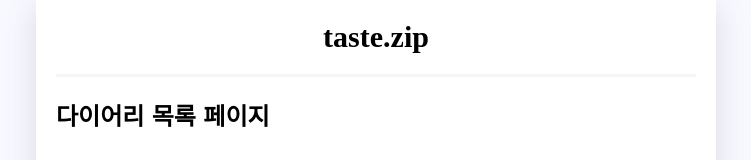
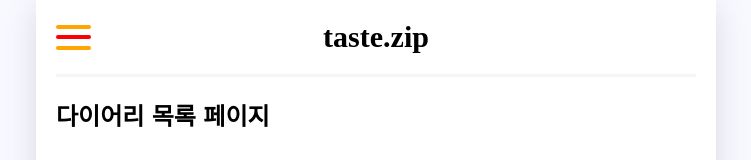
Before and after one commit to reliability-engineering-hub/taste-zip-fe, a React (Create React App) app: page / in a window 1280 px wide. Shown: the top 160 px of the page, without its empty margins (264-1015 px from the left). Built offline with nearby package versions, Linux system fonts and the light colour scheme; the HTML template or start-up script is replaced by a standard one; a web font is replaced by a local one.

Commit message:
:sparkles: 햄버거 버튼 클릭 여부에 따라 페이지 이동 메뉴 보이도록 구현

```diff
--- a/src/App.css
+++ b/src/App.css
@@ -73,3 +73,89 @@ body {
     padding-right: 20px;
 
 }
+
+/* Hamburger button */
+.HamburgerButton {
+    width: 35px;
+    height: 25px;
+
+    position: relative;
+    display: flex;
+    flex-direction: column;
+    justify-content: space-between;
+    cursor: pointer;
+    z-index: 2;
+}
+
+.HamburgerButton div {
+    width: 100%;
+    height: 4px;
+    background-color: #333;
+    border-radius: 2px;
+    transition: 0.4s;
+    position: relative;
+}
+
+.HamburgerButton .bread {
+    background-color: orange;
+}
+
+.HamburgerButton .patty {
+    background-color: red;
+}
+
+.HamburgerButton.active div:nth-child(1) {
+    top: 10px;
+    transform: rotate(-45deg);
+}
+
+.HamburgerButton.active div:nth-child(2) {
+    opacity: 0;
+}
+
+.HamburgerButton.active div:nth-child(3) {
+    top: -10px;
+    transform: rotate(45deg);
+}
+
+/* Side bar */
+
+.Sidebar {
+    position: fixed;
+    width: 300px;
+    top: 0;
+
+
+    height: 100%;
+    background-color: whitesmoke;
+    overflow-x: hidden;
+    transition: 0.5s;
+    color: black;
+    padding-top: 60px;
+    z-index: 1;
+}
+
+/* NavigateBar */
+.NavigateBar {
+    background-color: whitesmoke;
+    border-bottom: 3px solid white;
+}
+
+.NavigateButton {
+    background: none;
+    border: none;
+    font-family: "Gowun Dodum", serif;
+
+    font-weight: bold;
+    color: inherit;
+    font-size: inherit;
+    cursor: pointer;
+    padding: 10px;
+    outline: none;
+    transition: color 0.3s;
+
+}
+
+.NavigateBar:hover {
+    color: azure;
+}
--- a/src/App.js
+++ b/src/App.js
@@ -1,11 +1,26 @@
 import Diaries from "./page/Diaries";
 import './App.css'
 import {BrowserRouter, Route, Routes} from "react-router-dom";
+import {useState} from "react";
+import Header from "./component/Header";
+import HamburgerButton from "./component/HamburgerButton";
+import Sidebar from "./component/Sidebar";
 
 function App() {
+    const [isOpen, setIsOpen] = useState(false);
+
+    const handleToggle = () => {
+        setIsOpen(!isOpen);
+    }
+
     return (
         <BrowserRouter>
             <div className="App">
+                <Header
+                    headText={"taste.zip"}
+                    leftChild={<HamburgerButton onToggle={handleToggle} isActive={isOpen}/>}
+                />
+                {isOpen && <Sidebar />}
                 <Routes>
                     <Route path='/' element={<Diaries/>}/>
                 </Routes>
--- /dev/null
+++ b/src/component/HamburgerButton.js
@@ -0,0 +1,11 @@
+const HamburgerButton = ({ onToggle, isActive }) => {
+    return (
+        <div className={`HamburgerButton ${isActive ? 'active' : ''}`} onClick={onToggle}>
+            <div className="bread"></div>
+            <div className="patty"></div>
+            <div className="bread"></div>
+        </div>
+    )
+}
+
+export default HamburgerButton;
--- /dev/null
+++ b/src/component/NavigateBar.js
@@ -0,0 +1,17 @@
+import {useNavigate} from "react-router-dom";
+
+const NavigateBar = ({name, route}) => {
+    const navigate = useNavigate();
+    return (
+        <div className="NavigateBar">
+            <button
+                className="NavigateButton"
+                onClick={() => navigate(route)}
+            >
+                {name}
+            </button>
+        </div>
+    )
+}
+
+export default NavigateBar;
--- /dev/null
+++ b/src/component/Sidebar.js
@@ -0,0 +1,13 @@
+import NavigateBar from "./NavigateBar";
+
+const Sidebar = () => {
+    return (
+        <div className="Sidebar">
+            <h2>taste.zip</h2>
+            <NavigateBar name={"메인 화면"} route={"/"}/>
+            <NavigateBar name={"글쓰기"} route={"/diaries/new"}/>
+        </div>
+    )
+}
+
+export default Sidebar;
--- a/src/page/Diaries.js
+++ b/src/page/Diaries.js
@@ -1,8 +1,5 @@
-import Header from "../component/Header";
-
 const Diaries = () => {
     return <div className="Diaries">
-        <Header headText={"taste.zip"}/>
         <h2>다이어리 목록 페이지</h2>
     </div>
 }
```
